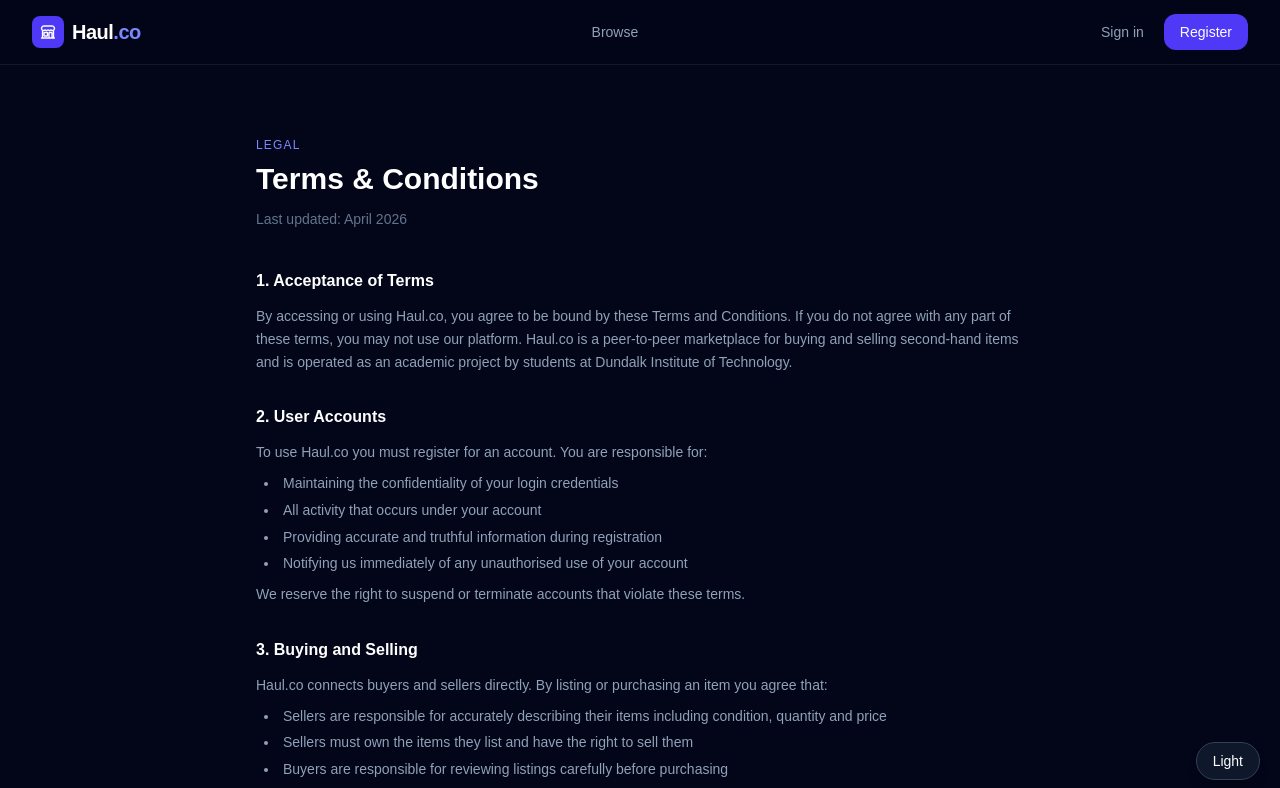
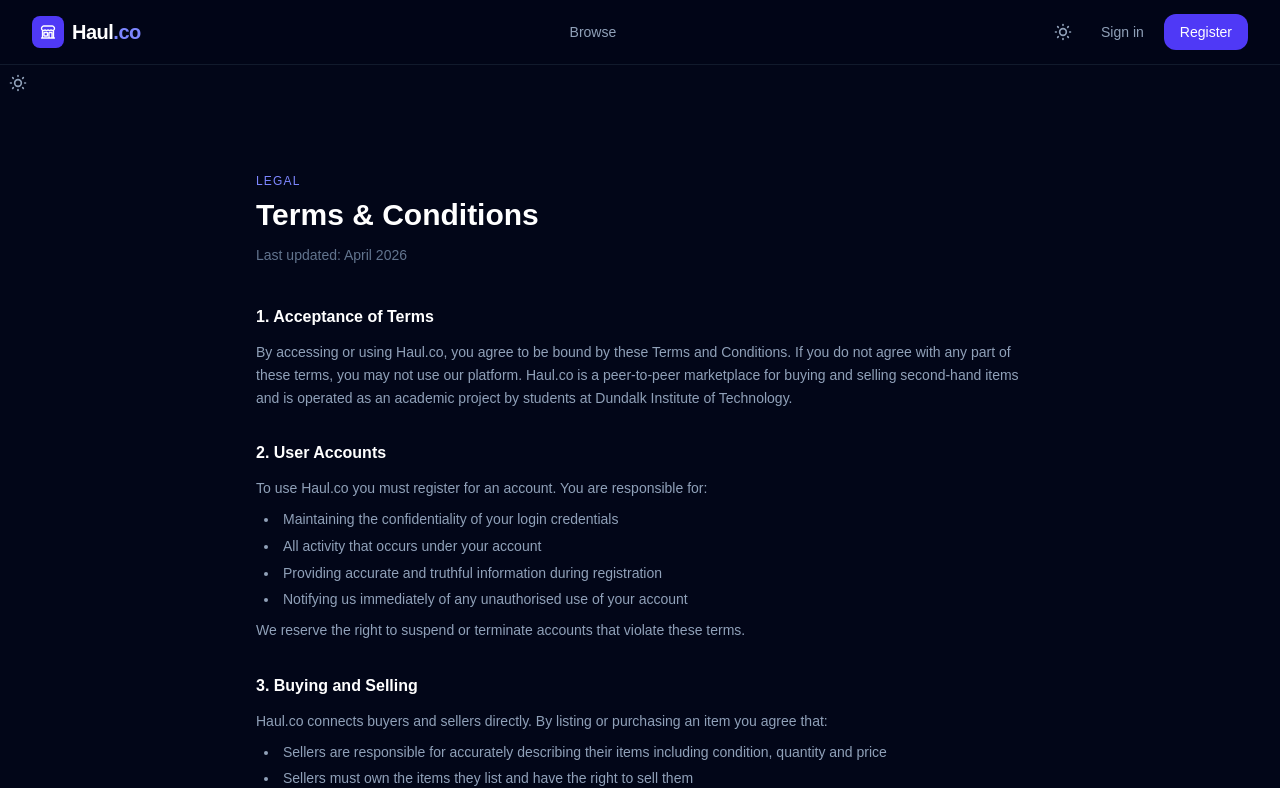
Before and after one commit to banjomaryam17/eventhub, a Next.js app: page /terms in a window 1280 px wide. Shown: the top 788 px of the page. Built offline with nearby package versions, Linux system fonts and the light colour scheme; no server answers.

Commit message:
changed fixed position of theme toggle

```diff
--- a/components/Navbar.tsx
+++ b/components/Navbar.tsx
@@ -101,8 +101,10 @@
 
             {/* Right side */}
             <div className="flex items-center gap-2">
+                   <ThemeToggle />
               {!loading && (
                 <>
+
                   {user ? (
                     <>
                       {/* Cart with badge */}
--- a/components/ThemeToggle.tsx
+++ b/components/ThemeToggle.tsx
@@ -34,9 +34,20 @@
  return (
   <button
     onClick={toggleTheme}
-      className="fixed bottom-5 right-5 z-50 rounded-full border border-slate-700 bg-slate-900 px-4 py-2 text-sm text-white shadow-lg hover:bg-slate-800 transition-colors"
+    className="p-2 rounded-xl text-slate-400 hover:text-white hover:bg-slate-800 transition-colors"
+    title={theme === "dark" ? "Switch to light mode" : "Switch to dark mode"}
   >
-      {theme === "dark" ? "Light" : "Dark"}
+    {theme === "dark" ? (
+      // Sun icon
+      <svg className="w-5 h-5" fill="none" stroke="currentColor" viewBox="0 0 24 24">
+        <path strokeLinecap="round" strokeLinejoin="round" strokeWidth={2} d="M12 3v1m0 16v1m9-9h-1M4 12H3m15.364-6.364l-.707.707M6.343 17.657l-.707.707m12.728 0l-.707-.707M6.343 6.343l-.707-.707M12 8a4 4 0 100 8 4 4 0 000-8z" />
+      </svg>
+    ) : (
+      // Moon icon
+      <svg className="w-5 h-5" fill="none" stroke="currentColor" viewBox="0 0 24 24">
+        <path strokeLinecap="round" strokeLinejoin="round" strokeWidth={2} d="M21 12.79A9 9 0 1111.21 3 7 7 0 0021 12.79z" />
+      </svg>
+    )}
   </button>
 );
 }
```
Lines whose indentation alone changed are shown as unchanged.
